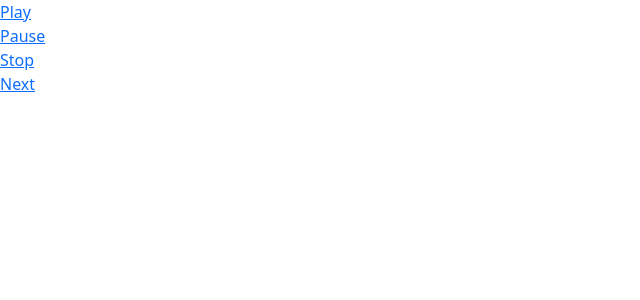
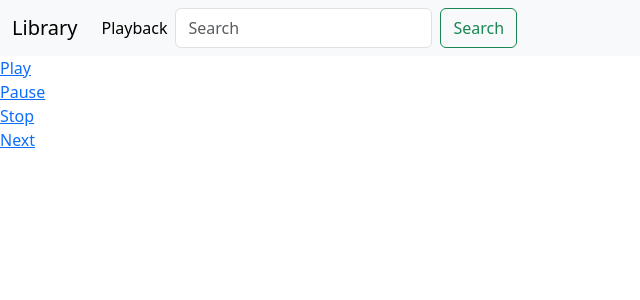
Before and after one commit to killgriff22/MusicPlayer, a Flask app: page /playback in a window 1280 px wide. Shown: the top 300 px of the page, without its empty margins (0-640 px from the left). Run offline with Flask 3, Linux system fonts and the light colour scheme; some libraries are stand-ins or nearby versions.

Commit message:
make index look prettier

```diff
--- a/templates/index.html
+++ b/templates/index.html
@@ -1,3 +1,31 @@
-<link href="https://cdn.jsdelivr.net/npm/bootstrap@5.3.3/dist/css/bootstrap.min.css" rel="stylesheet" integrity="sha384-QWTKZyjpPEjISv5WaRU9OFeRpok6YctnYmDr5pNlyT2bRjXh0JMhjY6hW+ALEwIH" crossorigin="anonymous">
-<script src="https://cdn.jsdelivr.net/npm/bootstrap@5.3.3/dist/js/bootstrap.bundle.min.js" integrity="sha384-YvpcrYf0tY3lHB60NNkmXc5s9fDVZLESaAA55NDzOxhy9GkcIdslK1eN7N6jIeHz" crossorigin="anonymous"></script>
-{{ content|safe }}
+<!doctype html>
+<html lang="en">
+  <head>
+    <meta charset="utf-8">
+    <meta name="viewport" content="width=device-width, initial-scale=1">
+    <title>Bootstrap demo</title>
+    <link href="https://cdn.jsdelivr.net/npm/bootstrap@5.3.3/dist/css/bootstrap.min.css" rel="stylesheet" integrity="sha384-QWTKZyjpPEjISv5WaRU9OFeRpok6YctnYmDr5pNlyT2bRjXh0JMhjY6hW+ALEwIH" crossorigin="anonymous">
+  </head>
+  <body>
+    <nav class="navbar navbar-expand-lg bg-body-tertiary">
+        <div class="container-fluid">
+          <a class="navbar-brand" href="/library">Library</a>
+          <button class="navbar-toggler" type="button" data-bs-toggle="collapse" data-bs-target="#navbarSupportedContent" aria-controls="navbarSupportedContent" aria-expanded="false" aria-label="Toggle navigation">
+            <span class="navbar-toggler-icon"></span>
+          </button>
+          <div class="collapse navbar-collapse" id="navbarSupportedContent">
+            <ul class="navbar-nav me-auto mb-2 mb-lg-0">
+              <li class="nav-item">
+                <a class="nav-link active" aria-current="page" href="/playback">Playback</a>
+              </li>
+            <form class="d-flex" role="search">
+              <input class="form-control me-2" type="search" placeholder="Search" aria-label="Search">
+              <button class="btn btn-outline-success" type="submit">Search</button>
+            </form>
+          </div>
+        </div>
+      </nav>
+    {{ content|safe }}
+    <script src="https://cdn.jsdelivr.net/npm/bootstrap@5.3.3/dist/js/bootstrap.bundle.min.js" integrity="sha384-YvpcrYf0tY3lHB60NNkmXc5s9fDVZLESaAA55NDzOxhy9GkcIdslK1eN7N6jIeHz" crossorigin="anonymous"></script>
+  </body>
+</html>
```
